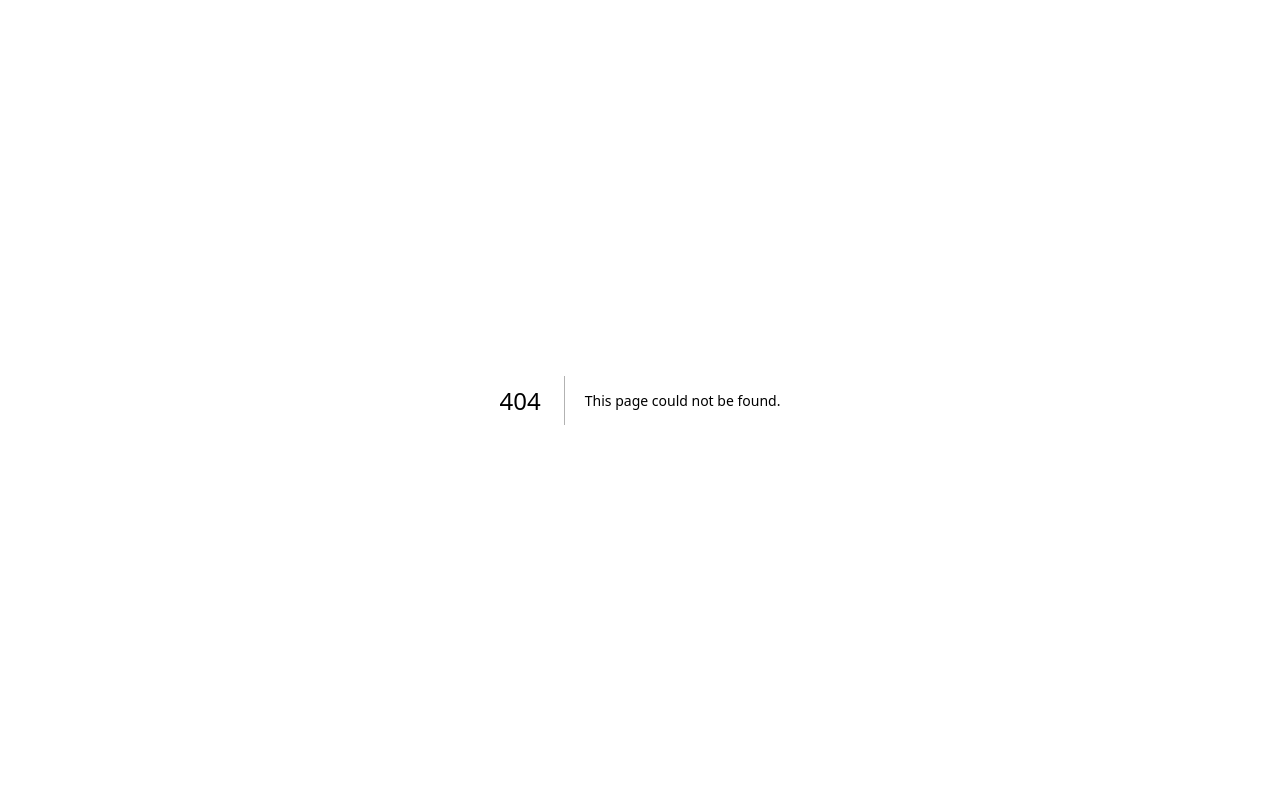
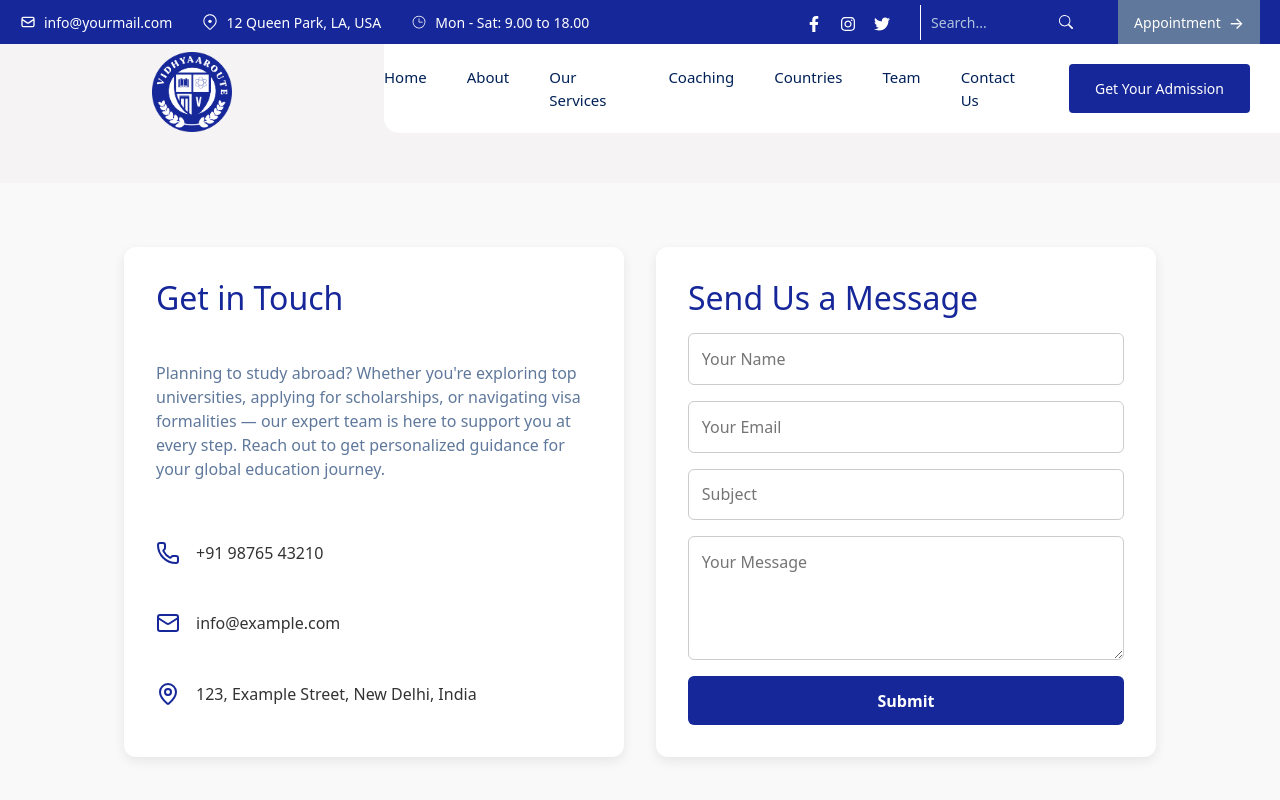
Before and after one commit to anubhav00123/vidhyaroute, a Next.js app: page /contact in a window 1280 px wide. Before the commit this address had no page. Shown: the top 800 px of the page. Built offline with nearby package versions, Linux system fonts and the light colour scheme.

Commit message:
contact us page

```diff
--- a/components/business/MainContent.js
+++ b/components/business/MainContent.js
@@ -152,7 +152,7 @@ const MainContent = () => {
         </div>
 
         {/* Call to Action */}
-        <div className="bg-primary text-white p-4 rounded mb-4">
+        <div className="text-white p-4 rounded mb-4" style={{background:"#162799"}}>
           <div className="row align-items-center">
             <div className="col-lg-8">
               <h3 className="mb-2">
--- a/components/oet/ContentPage.js
+++ b/components/oet/ContentPage.js
@@ -148,7 +148,7 @@ const ContentPage = () => {
         </div>
 
         {/* Call to Action */}
-        <div className="bg-primary text-white p-4 rounded mb-4">
+        <div className="text-white p-4 rounded mb-4" style={{background:"#162799"}}>
           <div className="row align-items-center">
             <div className="col-lg-8">
               <h3 className="mb-2">
--- a/components/ui/Footer.js
+++ b/components/ui/Footer.js
@@ -28,7 +28,9 @@ const Footer = () => {
                 className="mb-3"
               />
               <p className="text-white mb-4">
-                Sed gravida nisl a porta tincidunt. Integer aliquam nisl.
+                Empowering students with expert guidance and global
+                opportunities. Your journey to international education starts
+                here.
               </p>
             </div>
 
@@ -187,7 +189,7 @@ const Footer = () => {
               </li>
               <li className="mb-2">
                 <a href="#" className="text-white text-decoration-none">
-                Germany
+                  Germany
                 </a>
               </li>
             </ul>
--- a/pages/businessvisa.js
+++ b/pages/businessvisa.js
@@ -2,6 +2,7 @@ import BreadcrumbBanner from '@/components/BreadCrumbBanner'
 import Navbar from '@/components/Navbar'
 import MainContent from '@/components/business/MainContent'
 import Sidebar from '@/components/business/Sidebar'
+import Footer from '@/components/ui/Footer'
 import React from 'react'
 
 const businessvisa = () => {
@@ -15,6 +16,7 @@ const businessvisa = () => {
             <MainContent/>
         </div>
     </div>
+    <Footer/>
 
 
     </>
--- /dev/null
+++ b/pages/contact.js
@@ -0,0 +1,76 @@
+import React from "react";
+import { Mail, Phone, MapPin } from "lucide-react";
+import Navbar from "@/components/Navbar";
+import Footer from "@/components/ui/Footer";
+
+const ContactUs = () => {
+  return (
+    <>
+      <Navbar />
+      <section className="contact-us__section">
+        <div className="container contact-us__row">
+          {/* Contact Info */}
+          <div className="contact-us__info">
+            <h2 className="contact-us__title">Get in Touch</h2>
+            <p className="contact-us__subtitle">
+              Planning to study abroad? Whether you're exploring top
+              universities, applying for scholarships, or navigating visa
+              formalities — our expert team is here to support you at every
+              step. Reach out to get personalized guidance for your global
+              education journey.
+            </p>
+
+            <div className="contact-us__detail">
+              <Phone className="contact-us__icon" />
+              <span>+91 98765 43210</span>
+            </div>
+            <div className="contact-us__detail">
+              <Mail className="contact-us__icon" />
+              <span>info@example.com</span>
+            </div>
+            <div className="contact-us__detail">
+              <MapPin className="contact-us__icon" />
+              <span>123, Example Street, New Delhi, India</span>
+            </div>
+          </div>
+
+          {/* Contact Form */}
+          <div className="contact-us__form">
+            <h2 className="contact-us__title">Send Us a Message</h2>
+            <form className="admission-modal__form">
+              <input
+                type="text"
+                className="admission-modal__input"
+                placeholder="Your Name"
+                required
+              />
+              <input
+                type="email"
+                className="admission-modal__input"
+                placeholder="Your Email"
+                required
+              />
+              <input
+                type="text"
+                className="admission-modal__input"
+                placeholder="Subject"
+              />
+              <textarea
+                className="admission-modal__input"
+                placeholder="Your Message"
+                rows={4}
+                required
+              ></textarea>
+              <button type="submit" className="admission-modal__submit-btn">
+                Submit
+              </button>
+            </form>
+          </div>
+        </div>
+      </section>
+      <Footer />
+    </>
+  );
+};
+
+export default ContactUs;
--- a/styles/globals.css
+++ b/styles/globals.css
@@ -2,7 +2,8 @@
 :root {
   /* Colors */
   --text-white: #fff;
-  --primary-color: #07407d;
+  --primary-color: #162799;
+  /* --primary-color: #07407d; */
   --primary-light: #5f789b;
   --primary-gray: #f5f3f3;
   --text-color: #333333;
@@ -45,11 +46,13 @@ a {
 }
 
 .bg-blue-dark {
-  background: #032B66;
+  /* background: #032B66; */
+  background: var(--primary-color);
 }
 
 .text-blue {
-  color: #032b66;
+  /* color: #032b66; */
+  color: var(--primary-color)
 }
 
 a:hover {
@@ -915,7 +918,8 @@ a:hover {
 /*********************************** Timeline Banner  **********************************/
 .timeline-banner {
   height: 35vh;
-  background-color: #032b66;
+  /* background-color: #032b66; */
+  background-color: var(--primary-color);
 }
 
 .heading-div {
@@ -964,7 +968,8 @@ a:hover {
 }
 
 .timeline-card h6 {
-  color: #032b66;
+  /* color: #032b66; */
+  color: var(--primary-color);
   font-weight: 600;
   margin-bottom: 1rem;
   line-height: 1.3;
@@ -1023,7 +1028,8 @@ a:hover {
   left: 0;
   right: 0;
   height: 5px;
-  background-color: #032b66;
+  /* background-color: #032b66; */
+  background-color: var(--primary-color);
   z-index: 0;
 }
 
@@ -1342,7 +1348,7 @@ a:hover {
 }
 
 .admission-modal__submit-btn {
-  background-color: #032b66;
+  background-color: var(--primary-color);
   color: white;
   padding: 0.8rem;
   font-size: 1rem;
@@ -1379,3 +1385,55 @@ a:hover {
     width: 90%;
   }
 }
+
+
+.contact-us__section {
+  padding: 4rem 1rem;
+  background-color: #f9f9f9;
+}
+
+.contact-us__row {
+  display: flex;
+  gap: 2rem;
+  flex-wrap: wrap;
+  justify-content: center;
+  align-items: stretch;
+}
+
+.contact-us__info,
+.contact-us__form {
+  flex: 1 1 300px;
+  max-width: 500px;
+  background: #fff;
+  padding: 2rem;
+  border-radius: 12px;
+  box-shadow: 0 4px 12px rgba(0, 0, 0, 0.08);
+  display: flex;
+  flex-direction: column;
+  justify-content: space-between;
+}
+
+.contact-us__title {
+  color: #162799;
+  margin-bottom: 1rem;
+}
+
+.contact-us__subtitle {
+  color: var(--primary-light, #5f789b);
+  margin-bottom: 2rem;
+}
+
+.contact-us__detail {
+  display: flex;
+  align-items: center;
+  gap: 1rem;
+  margin-bottom: 1.2rem;
+  font-size: 1rem;
+  color: #333;
+}
+
+.contact-us__icon {
+  color: #162799;
+  min-width: 24px;
+  min-height: 24px;
+}
```
